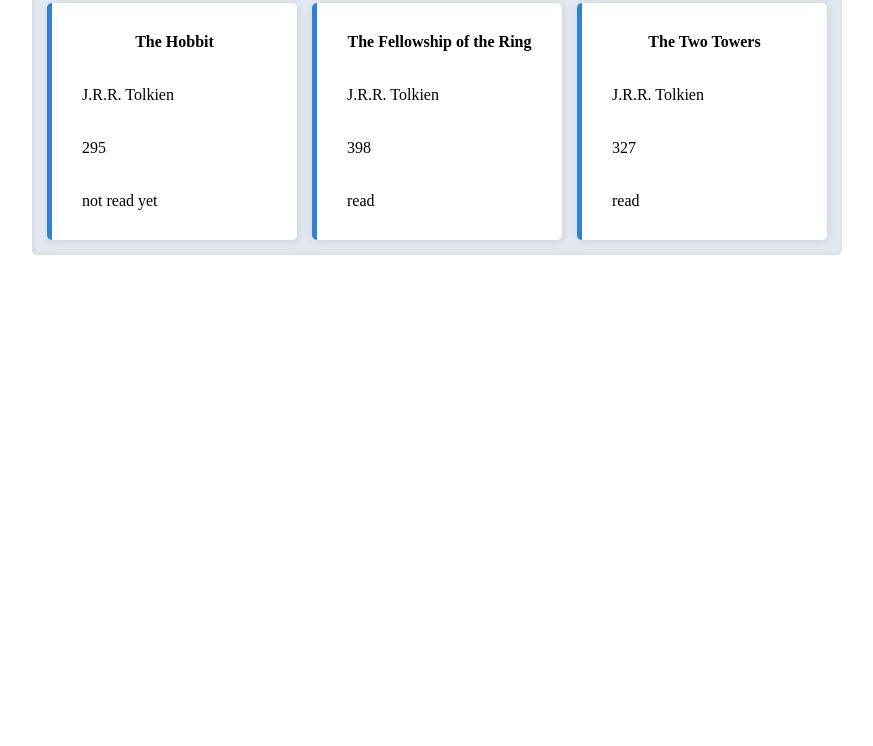
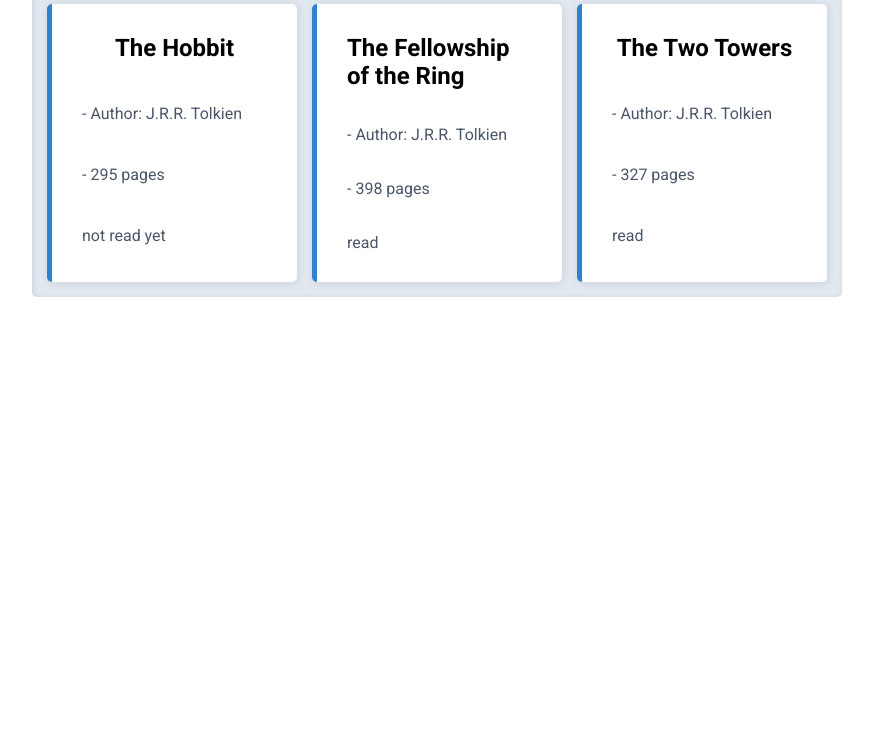
Before and after one commit to eddchinea/library, a plain HTML site: page index.html in a window 1280 px wide. Shown: the part 54-800 px from the top of the page, without its empty margins (203-1076 px from the left). Drawn offline with Linux system fonts and the light colour scheme.

Commit message:
Text mods: color, font and content inside books

```diff
--- a/code.js
+++ b/code.js
@@ -48,8 +48,8 @@ function addBookCardToPage () {
 
         //Add content for each book element
         bookTitle.textContent = book.title;
-        bookAuthor.textContent = book.author;
-        bookPages.textContent = book.pages;
+        bookAuthor.textContent = `- Author: ${book.author}`;
+        bookPages.textContent = `- ${book.pages} pages`;
         readStatus.textContent = book.read;
 
         // Append each book element to the book card
--- a/style.css
+++ b/style.css
@@ -1,7 +1,10 @@
+@import url('https://fonts.googleapis.com/css2?family=Roboto:wght@400;700&display=swap');
+
 body {
     margin: 0;
     padding: 0;
     box-sizing: border-box;
+    font-family: 'Roboto', sans-serif;
 }
 
 *, *::before, *::after {
@@ -41,8 +44,10 @@ body {
 }
 
 .book p {
+    color: #4A5568;
 }
 
 .book-title {
     justify-self: center;
+    font-size: 1.5rem;
 }
```
